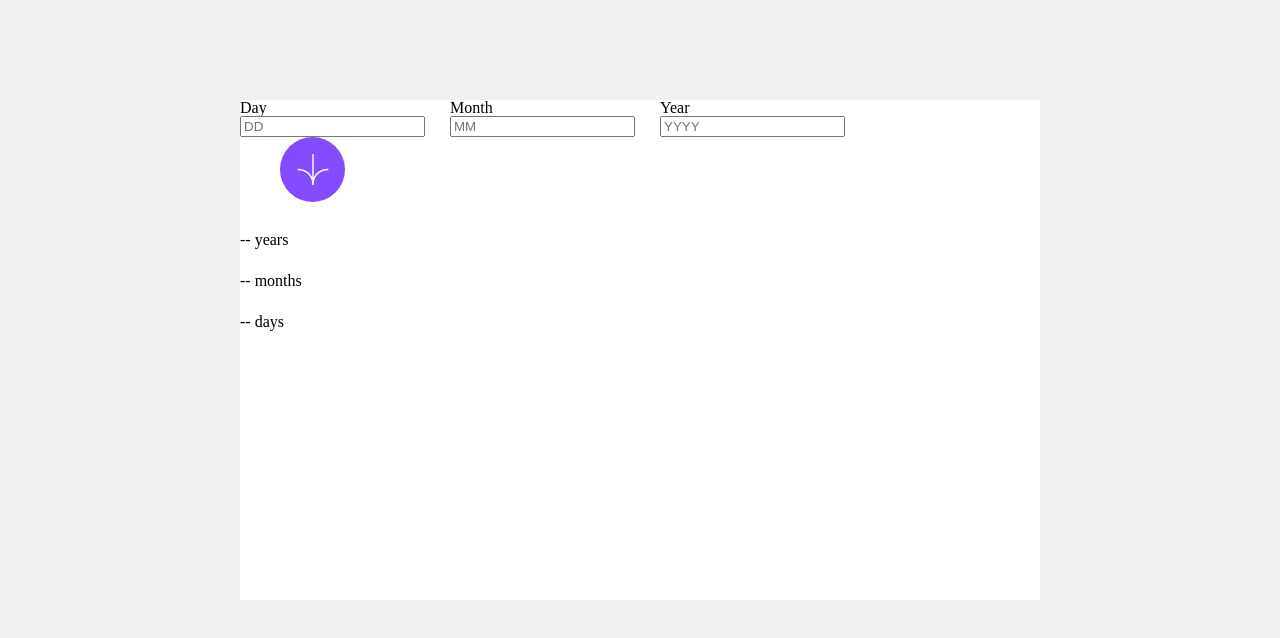
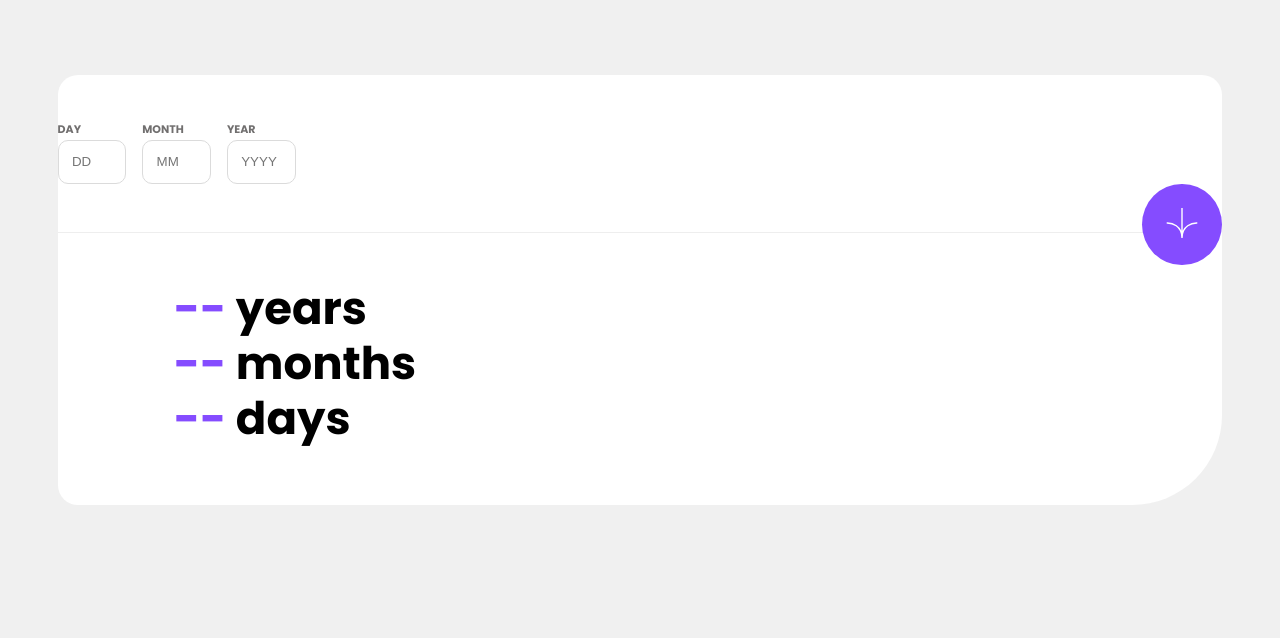
Before and after one commit to AquilesFernandoPassarella/age-calculator-app-main, a plain HTML site: page index.html in a window 1280 px wide. Drawn offline with Linux system fonts and the light colour scheme.

Commit message:
Alterações no css

```diff
--- a/index.html
+++ b/index.html
@@ -1,48 +1,85 @@
 <!DOCTYPE html>
-<html lang="en">
+<html lang="pt-br">
   <head>
-  <meta charset="UTF-8">
-  <meta name="viewport" content="width=device-width, initial-scale=1.0"> <!-- displays site properly based on user's device -->
+    <meta charset="UTF-8" />
+    <meta name="viewport" content="width=device-width, initial-scale=1.0" />
 
-  <link rel="icon" type="image/png" sizes="32x32" href="./assets/images/favicon-32x32.png">
-  <link rel="stylesheet" href="./reset.css">
-  <link rel="stylesheet" href="./style.css">
+    <link
+      rel="icon"
+      type="image/png"
+      sizes="32x32"
+      href="./assets/images/favicon-32x32.png"
+    />
+    <link rel="stylesheet" href="./reset.css" />
+    <link rel="stylesheet" href="./style.css" />
+    <link rel="preconnect" href="https://fonts.googleapis.com" />
+    <link rel="preconnect" href="https://fonts.gstatic.com" crossorigin />
+    <link
+      href="https://fonts.googleapis.com/css2?family=Poppins:ital,wght@0,700;1,400;1,800&display=swap"
+      rel="stylesheet"
+    />
 
     <title>Frontend Mentor | Age calculator app</title>
-
-
-
   </head>
   <body>
     <header>
       <div class="container">
         <section class="inputs">
-  <div>
- <label >Day <br> </label>
-  <input name="Day" type="text"  placeholder="DD" id="day" minlength="2" maxlength="2">
+          <div class="position">
+            <label>DAY <br /> </label>
+            <input
+              name="Day"
+              type="text"
+              placeholder="DD"
+              id="day"
+              minlength="2"
+              maxlength="2"
+            />
           </div>
 
-<div>
-  <label >Month <br> </label>
-   <input name="Month" type="text"  placeholder="MM" id="month" minlength="2" maxlength="2">
+          <div class="position">
+            <label>MONTH <br /> </label>
+            <input
+              name="Month"
+              type="text"
+              placeholder="MM"
+              id="month"
+              minlength="2"
+              maxlength="2"
+            />
           </div>
 
- <div>
-  <label > Year <br> </label>
-   <input name="Year" type="text"  placeholder="YYYY" id="year" minlength="4"  maxlength="4">
+          <div class="position">
+            <label for="">YEAR</label><br />
+            <input
+              name="Year"
+              type="text"
+              placeholder="YYYY"
+              id="year"
+              minlength="4"
+              maxlength="4"
+            />
           </div>
         </section>
 
-<div class="image">
-  <img src="./assets/images/icon-arrow.svg" alt="">
+        <div class="divider-hr">
+          <hr />
+          <button class="btn-submit" onclick="calculateAge()">
+            <img
+              class="btn-submit-icon"
+              src="assets/images/icon-arrow.svg"
+              alt=""
+            />
+          </button>
         </div>
+
         <section class="result">
-  <span>-- years</span>
-  <span>-- months</span>
-  <span>-- days</span>
+          <p><span> -- </span> years</p>
+          <p><span> -- </span> months</p>
+          <p><span> -- </span> days</p>
         </section>
+      </div>
     </header>
-  </div>
 
     <!-- <div class="attribution">
     Challenge by <a href="https://www.frontendmentor.io?ref=challenge" target="_blank">Frontend Mentor</a>.
--- a/style.css
+++ b/style.css
@@ -1,43 +1,159 @@
-
-
-
-body{
-    background-color: hsl(0, 0%, 94%);
+:root {
+  --purple: hsl(259, 100%, 65%);
+  --light-red: hsl(0, 100%, 67%);
+  --white: hsl(0, 0%, 100%);
+  --off-white: hsl(0, 0%, 94%);
+  --ligth-grey: hsl(0, 0%, 86%);
+  --Smokey-grey: hsl(0, 1%, 44%);
+  --off-black: hsl(0, 0%, 8%);
+  --fonte: 'Poppins', sans-serif;
 }
 
-.container{
-    margin: 100px auto;
-    width: 800px;
-    height: 500px;
-    background-color: hsl(0, 0%, 100%);
+body {
+  background-color: var(--off-white);
 }
 
-.inputs{
-    display: flex;
-    gap: 25px;
-    width: 50%;
+.container {
+  border-top-left-radius: 20px ;
+  border-top-right-radius: 20px;
+  border-bottom-left-radius: 20px;
+  border-bottom-right-radius: 90px;
+  margin: 75px auto;
+  background-color: hsl(0, 0%, 100%);
+  width: 91%;
+  height: 430px;
+}
+.position{
+  margin-top: 45px;
+}
+label{
+  font-size: 11px;
+  font-family: var(--fonte);
+  color: var(--Smokey-grey);
+}
+#day,
+#month,
+#year {
+  margin-top: 4px;
+  width: 3em;
+  padding: 1em;
+  border-radius: 10px;
+  border: solid var(--ligth-grey) 1px;
 }
 
-.result{
+.inputs {
 
   display: flex;
-    flex-direction: column;
-    margin-top: 30px;
-    gap: 25px;
-    width: 50%;
+  gap: 1em;
 }
 
-.image{
+.result {
+  display: flex;
+  flex-direction: column;
+  font-size: 45px;
+  margin: 0 auto;
+  gap: 10px;
+  width: 80%;
+  font-family: var(--fonte);
+}
+
+.image {
   text-align: center;
   display: flex;
   margin-left: 40px;
+  margin-top: 10px;
   width: 65px;
   height: 65px;
   background-color: hsl(259, 100%, 65%);
   border-radius: 50%;
 }
 
-img{
+img {
   width: 32px;
   margin: auto;
 }
+
+
+.button{
+    display: flex;
+    height: 1px;
+}
+
+
+.linha{
+    margin-top: 40px;
+    width: 200px;
+    border: solid var(--ligth-grey) 0.1px;
+}
+
+
+
+.btn-submit {
+  border: none;
+  background-color: hsl(259, 100%, 65%);
+  border-radius: 50%;
+  padding: 24px;
+  position: absolute;
+  right: 0px;
+}
+
+.btn-submit:hover {
+  background-color: black;
+}
+
+hr {
+  display: block;
+  border-width: 0px 0px 1px 0px;
+  width: 98%;
+  position: absolute;
+  height: 0;
+  left: 0px;
+  top: 50%;
+  margin: 0;
+  padding: 0;
+}
+
+.divider-hr {
+  height: 96px;
+  position: relative;
+  margin: 0px 0px 6px;
+  top: 0px;
+  padding: 0px;
+}
+
+span{
+  color: var(--purple);
+}
+
+@media only screen and (max-width: 500px) {
+
+
+
+  .inputs{
+
+    width: 15em;
+    margin: 0 auto;
+  }
+  .btn-submit {
+    width: 64px;
+    height: 64px;
+    padding: 0px;
+    margin: 0px;
+    top: 18px;
+    right: 40%;
+}
+  .btn-submit-icon {
+    width: 26px;
+    height: 26px;
+}
+  hr {
+    margin-left: 20px;
+    width: 89%;
+    border-width: 0px 0px 2px 0px;
+}
+
+.divider-hr {
+  margin: 15px 0px 22px;
+}
+
+}
```
Lines whose indentation alone changed are shown as unchanged.
